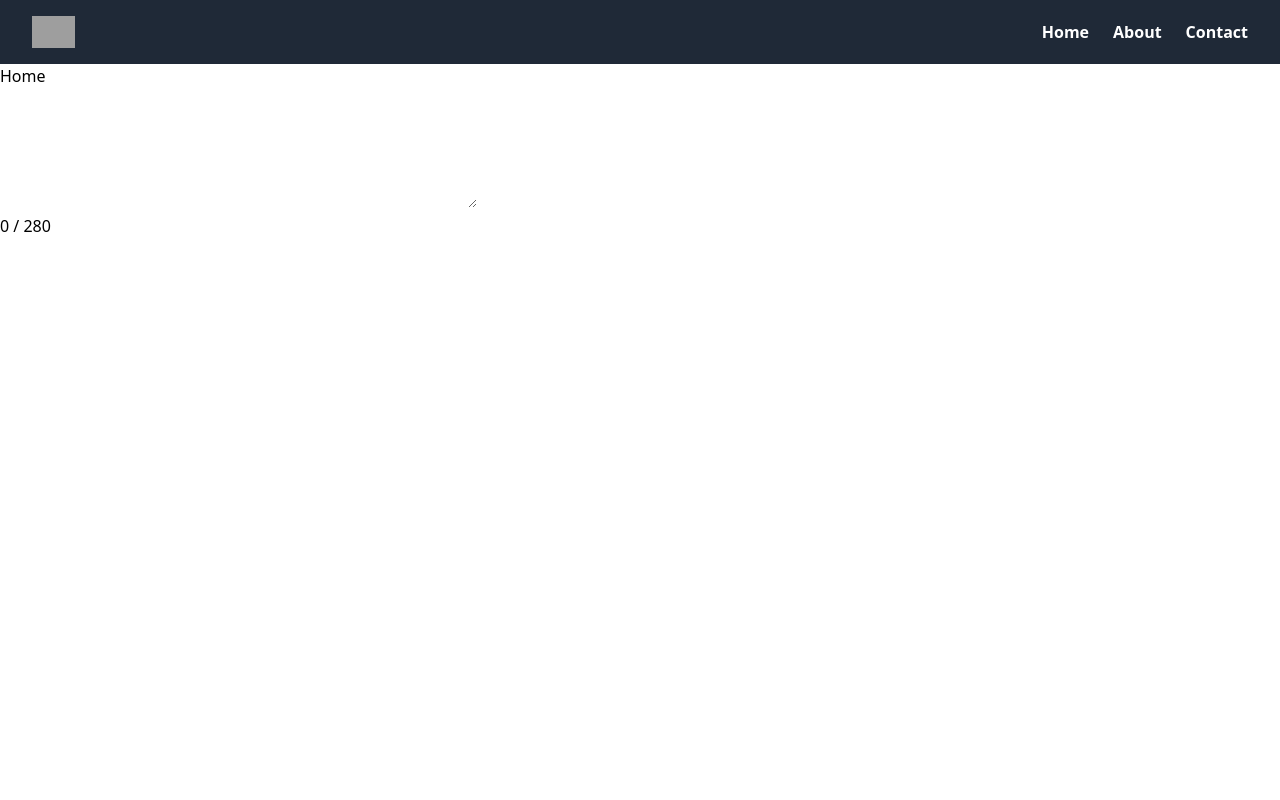
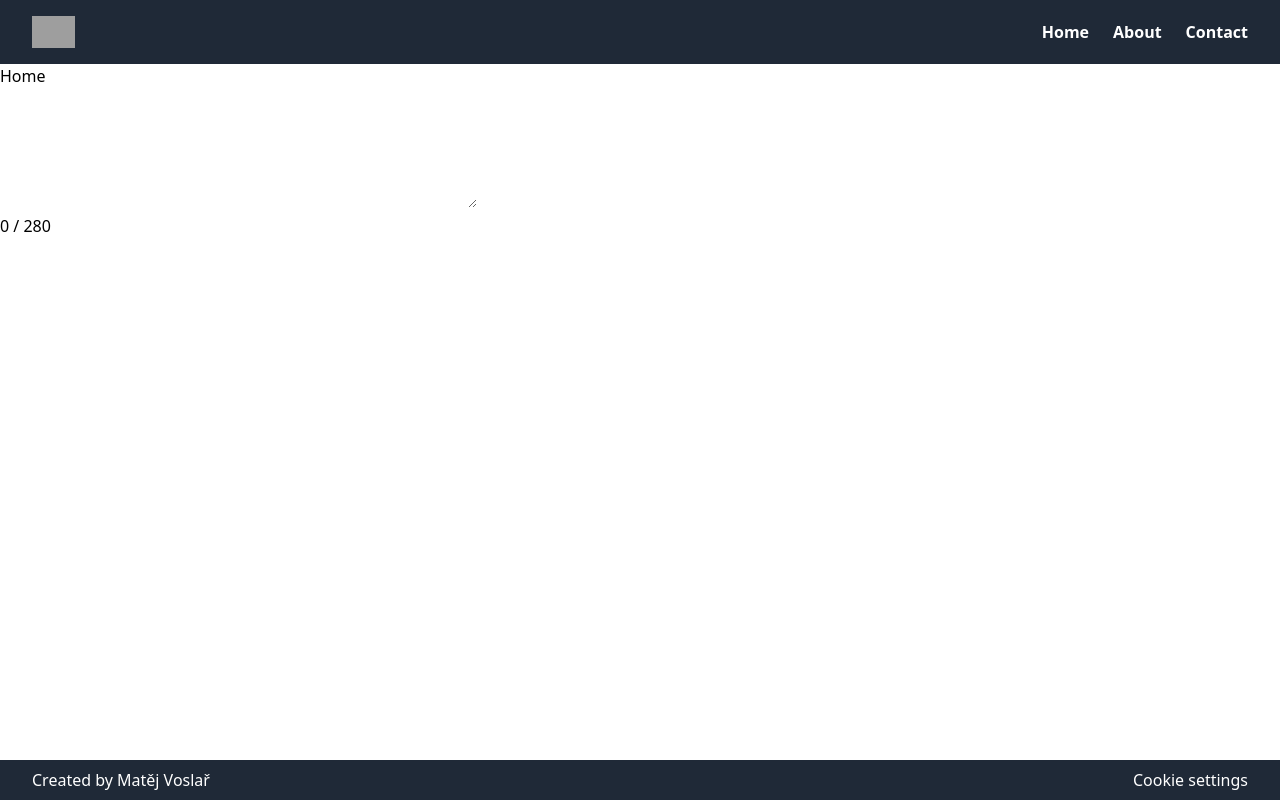
Before and after one commit to msamyel/makeitfit, a React (Vite) app: page / in a window 1280 px wide. Built offline with nearby package versions, Linux system fonts and the light colour scheme; grey boxes are pictures that could not be loaded.

Commit message:
create layout with common components

```diff
--- a/src/App.tsx
+++ b/src/App.tsx
@@ -1,14 +1,17 @@
 import { Route, Routes } from "react-router-dom";
 import Home from "./pages/Home";
 import About from "./pages/About";
+import Layout from "./components/Layout";
 
 function App() {
     return (
         <>
             <div className="App">
                 <Routes>
-                    <Route path="/" element={<Home />} />
-                    <Route path="/about" element={<About />} />
+                    <Route path="/" element={<Layout />}>
+                        <Route index path="/" element={<Home />} />
+                        <Route path="/about" element={<About />} />
+                    </Route>
                 </Routes>
             </div>
         </>
--- /dev/null
+++ b/src/components/Footer.tsx
@@ -0,0 +1,16 @@
+const Footer = () => {
+    return (
+        <footer className="md:fixed bottom-0 w-full">
+            <div className="bg-gray-800 text-white py-4 px-8 h-[40px] flex justify-between items-center">
+                <p>Created by Matěj Voslař</p>
+                <p>
+                    <a href="#" id="openCookieSettings" className="text-white">
+                        Cookie settings
+                    </a>
+                </p>
+            </div>
+        </footer>
+    );
+};
+
+export default Footer;
--- /dev/null
+++ b/src/components/Layout.tsx
@@ -0,0 +1,19 @@
+// Layout.js
+import React from "react";
+import { Outlet } from "react-router-dom";
+import Navbar from "./Navbar";
+import Footer from "./Footer";
+
+function Layout() {
+    return (
+        <>
+            <Navbar />
+            <main>
+                <Outlet />
+            </main>
+            <Footer />
+        </>
+    );
+}
+
+export default Layout;
--- a/src/pages/About.tsx
+++ b/src/pages/About.tsx
@@ -1,9 +1,6 @@
-import Navbar from "../components/Navbar";
-
 const About = () => {
     return (
         <>
-            <Navbar />
             <div>About</div>
         </>
     );
--- a/src/pages/Home.tsx
+++ b/src/pages/Home.tsx
@@ -1,10 +1,8 @@
 import InputArea from "../components/InputArea";
-import Navbar from "../components/Navbar";
 
 const Home = () => {
     return (
         <>
-            <Navbar />
             <div>Home</div>
             <InputArea />
         </>
```
